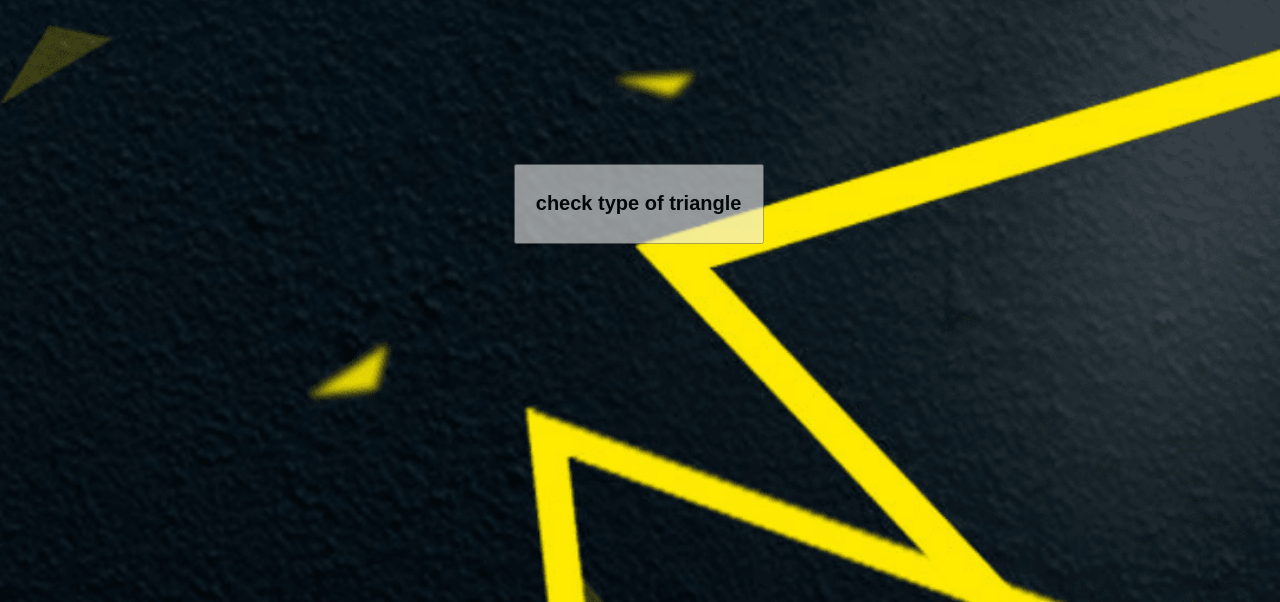
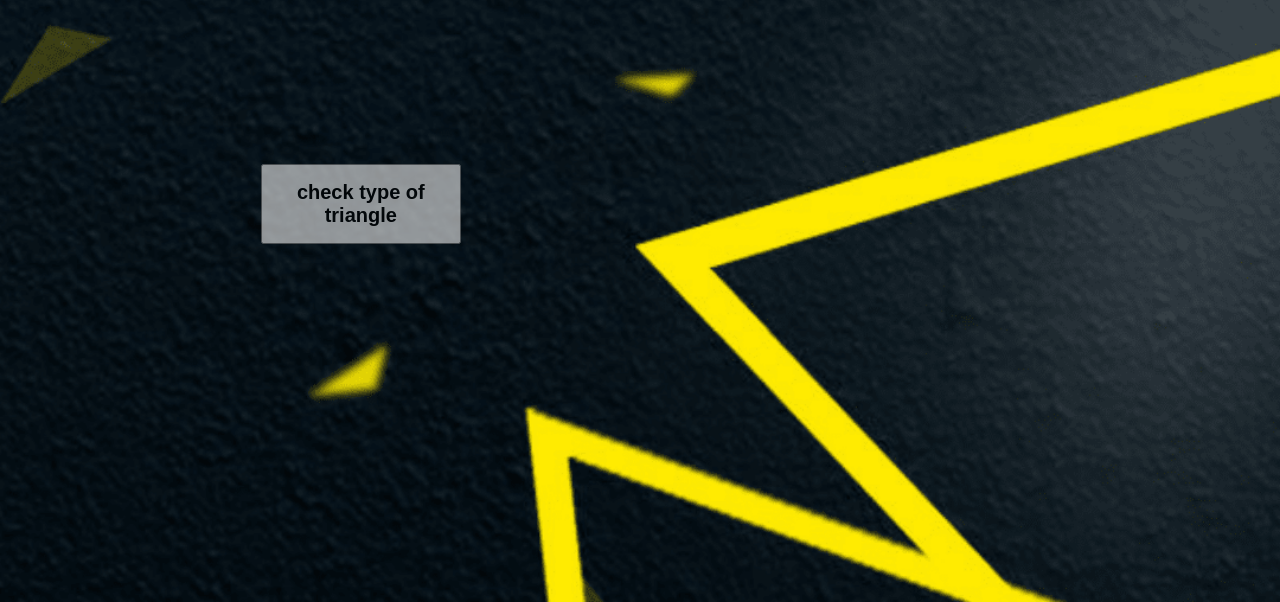
Before and after one commit to dorismtae/Triangle-Track, a plain HTML site: page index.html in a window 1280 px wide. Shown: the part 198-800 px from the top of the page. Drawn offline with Linux system fonts and the light colour scheme.

Commit message:
changed the margin of the button

```diff
--- a/css/style.css
+++ b/css/style.css
@@ -22,10 +22,10 @@ body{
   font-family: 'Economica', sans-serif;
 }
 #btn{
-  margin-left: 40%;
+  margin-left: 20%;
   margin-top: 10%;
   height: 80px;
-  width: 250px;
+  width: 200px;
   font-size: 20px;
 }
 .sidebar{
```
